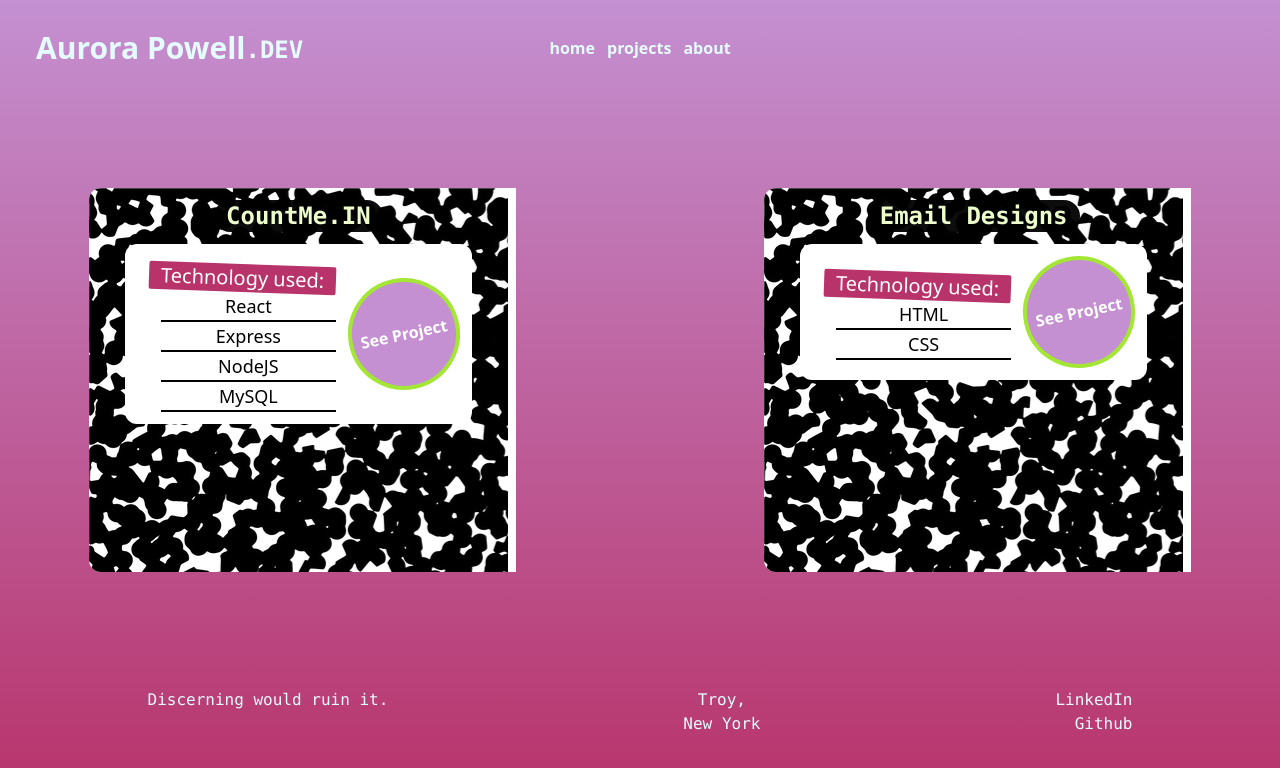
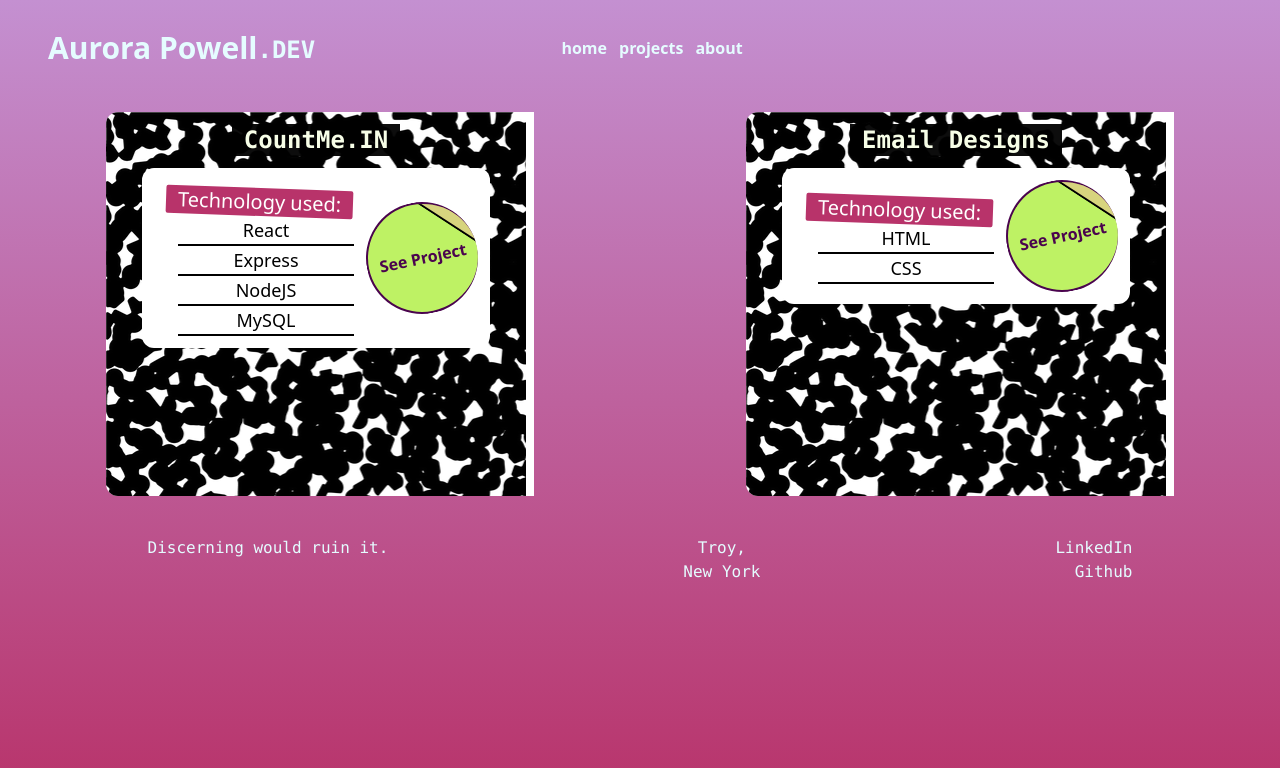
Before and after one commit to AuroraPowell/portfolio, a React (Vite) app in the folder client/: page /projects in a window 1280 px wide. Shown: the top 768 px of the page. Built offline with nearby package versions, Linux system fonts and the light colour scheme.

Commit message:
Project Card Design Elements
Added a before: element to make the sticker look better. added on hover. fixed menu resizing on projects page only.

```diff
--- a/client/src/components/Landing.jsx
+++ b/client/src/components/Landing.jsx
@@ -22,7 +22,7 @@ const Landing = () => {
     <AnimatedPage>
       <div
         id="landing"
-        className="flex-col flex min-h-screen
+        className="flex flex-col min-h-screen
         from-[#9ecdee] bg-gradient-to-b to-[#B8336A] via-[#C490D1]"
       >
         <Menu />
--- a/client/src/components/Projects.jsx
+++ b/client/src/components/Projects.jsx
@@ -15,24 +15,41 @@ const Projects = () => {
   const navigate = useNavigate();
   const [projectFocus, setProjectFocus] = useState({});
 
-  const eventProject = {
+  const eventProj = {
     name: "CountMe.IN",
     tech: ["React", "Express", "NodeJS", "MySQL"],
     imagePath: "",
     route: "/rsvp",
+    finished: true,
   };
 
-  const emailProject = {
+  const emailProj = {
     name: "Email Designs",
     tech: ["HTML", "CSS"],
     imagePath: "",
     route: "/email",
+    finished: false,
   };
-
-  const videoProject = {
-    name: "Video Forum",
-    tech: "Using ReactJS, I was able to build a website allows users to watch videos.",
-  };
+  // const projList = [
+  //   {
+  //     name: "CountMe.IN",
+  //     tech: ["React", "Express", "NodeJS", "MySQL"],
+  //     imagePath: "",
+  //     route: "/rsvp",
+  //     finished: true,
+  //   },
+  //   {
+  //     name: "Video Forum",
+  //     tech: "Using ReactJS, I was able to build a website allows users to watch videos.",
+  //   },
+  //   {
+  //     name: "Email Designs",
+  //     tech: ["HTML", "CSS"],
+  //     imagePath: "",
+  //     route: "/email",
+  //     finished: false,
+  //   },
+  // ];
 
   // Display formatted cards with information about my work.
   // Responsive idea: Diff card sizes on smaller/larger screen
@@ -47,20 +64,18 @@ const Projects = () => {
     };
 
     return (
-      <div
-        className="flex flex-col rounded-l-lg
-       z-20  md: md:mx-auto"
-      >
+      <div className="flex flex-col rounded-l-lg z-20 md:mx-auto ">
         <div
           id="project-content"
           style={compositionStyle}
           className="text-center m-1 rounded-l-xl h-96
-          border-r-8 border-r-white bg-white size-fit"
+          border-r-8 border-r-white bg-white"
         >
-          <div className="items-center my-auto">
+          <div className="place-content-stretch">
             <p
-              className="text-lime-100 text-center text-2xl font-mono font-bold
-            bg-black bg-opacity-95 w-fit mx-auto px-3 rounded-2xl my-3"
+              className="text-lime-50 text-center text-2xl font-mono font-bold
+            bg-black bg-opacity-95 w-fit mx-auto px-3 my-3
+            "
             >
               {name}
             </p>
@@ -91,8 +106,11 @@ const Projects = () => {
                 </div>
                 <button
                   onClick={() => navigate(`${route}`)}
-                  className="bg-[#C490D1] border-4 border-lime-400 rounded-full size-28
-                  text-white font-bold -rotate-12"
+                  className="bg-lime-300 rounded-full size-28
+                  border-l-2 border-b-2 border-t-2 border-r-0 border-fuchsia-950
+                  text-fuchsia-950 font-bold -rotate-12
+                   before:absolute before:-my-11 before:mx-12 before:w-24 before:h-10 before:rotate-45
+                   overflow-hidden before:bg-red-300 before:bg-opacity-40 before:z-50 before:border-b-2 before:border-b-black before:rounded-t-full"
                 >
                   See Project
                 </button>
@@ -106,18 +124,21 @@ const Projects = () => {
   return (
     <AnimatedPage>
       <div
-        className="min-h-screen w-full flex flex-col mx-auto
+        className="min-h-screen w-full mx-auto
       to-[#B8336A] from-[#C490D1] bg-gradient-to-b  items-center"
       >
         <Menu className="flex-grow md:bg-[#ACACDE]" />
 
         <div
           id="card-loader"
-          className="z-0 place-content-evenly lg:gap-x-60  flex-grow
-            grid lg:grid-cols-2 md:grid-cols-1 md:gap-x-52 "
+          className="z-0
+            grid lg:grid-cols-2 md:grid-cols-1 mx-auto"
         >
-          <Card project={eventProject} />
-          <Card project={emailProject} />
+          <Card project={eventProj} />
+          <Card
+            project={emailProj}
+            className="bg-cover bg-white bg-opacity-50"
+          />
         </div>
         <Footer className="flex-grow" />
       </div>
--- a/client/src/components/functional/InRoll.jsx
+++ b/client/src/components/functional/InRoll.jsx
@@ -17,7 +17,7 @@ const InRoll = ({ children }) => {
       exit="exit"
       viewport={{ once: true }}
       transition={{
-        duration: 0.45,
+        duration: 0.4,
         type: "spring",
         damping: 30,
       }}
--- a/client/src/components/functional/menu.jsx
+++ b/client/src/components/functional/menu.jsx
@@ -11,7 +11,7 @@ const Menu = () => {
       id="menu"
       className="flex h-36 w-full  sticky top-0 md:m-3 sm:m-3 md:z-30 sm:z-30
       items-center  text-center text-[rgb(229,252,255)] font-bold
-       md:h-24 md:mt-0 sm:h-14 sm:mt-0"
+       md:h-24 md:mt-0 sm:h-14 sm:mt-0 justify-around"
     >
       <div
         id="icon"
```
